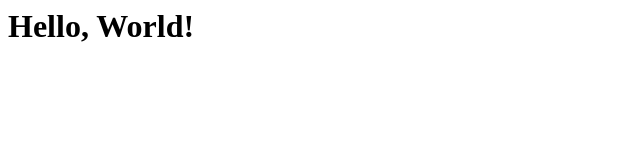
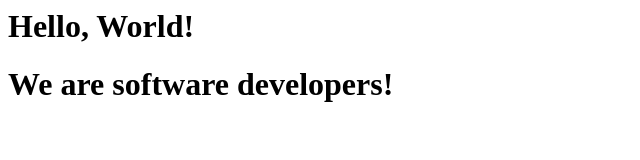
Before and after one commit to GraceAbike/Grace-Arnold, a plain HTML site: page index.html in a window 1280 px wide. Shown: the whole page, without its empty margins (0-640 px from the left). Drawn offline with Linux system fonts and the light colour scheme.

Commit message:
Arnold Edit

```diff
--- a/index.html
+++ b/index.html
@@ -7,5 +7,6 @@
 </head>
 <body>
     <h1>Hello, World!</h1>
+    <h1>We are software developers!</h1>
 </body>
 </html>
```
